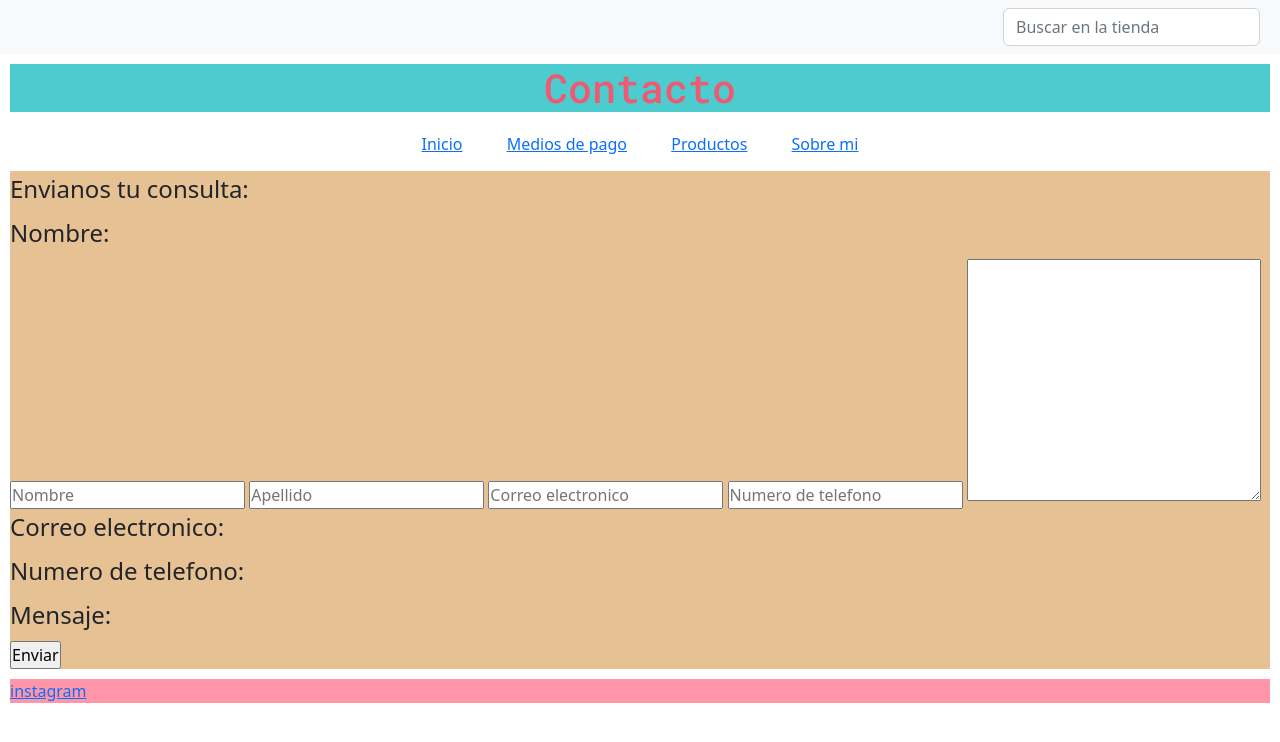
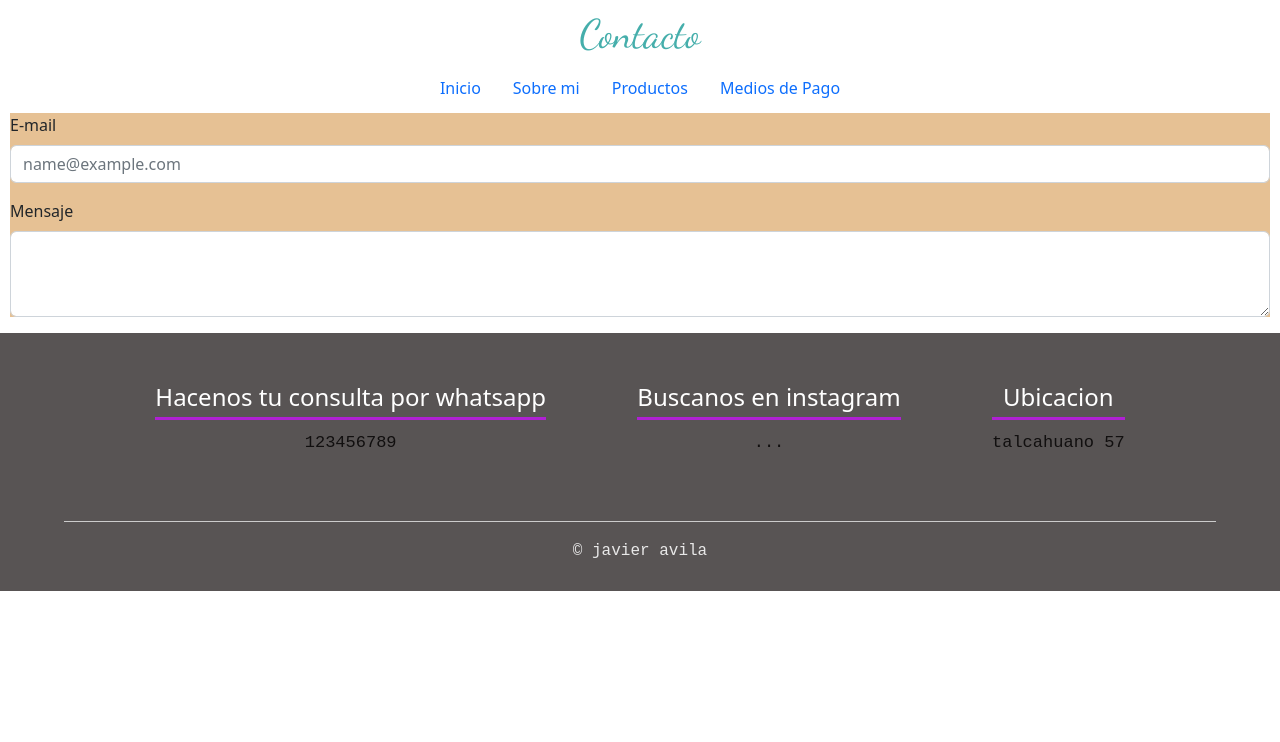
Before and after one commit to javiavila/entregable-javier_avila, a plain HTML site: page proyecto/pages/contacto.html in a window 1280 px wide. Drawn offline with nearby package versions, Linux system fonts and the light colour scheme.

Commit message:
ultima entrega

```diff
--- a/proyecto/css/style.scss
+++ b/proyecto/css/style.scss
@@ -1,4 +1,4 @@
-@import url("https://fonts.googleapis.com/css2?family=Roboto+Mono:wght@300;500&display=swap");
+@import url('https://fonts.googleapis.com/css2?family=Dancing+Script:wght@600&display=swap');
 @import "colores";
 * {
   margin: 0;
@@ -10,10 +10,11 @@ body {
 }
 
 h1 {
-  color: rgb(239, 89, 114);
-  font-family: "Roboto Mono", monospace;
+  color:rgb(69, 174, 171) ;
+  font-family: 'Dancing Script', cursive;
   text-align: center;
 }
+
 
 .menu {
     width: 100%;
--- a/proyecto/pages/contacto.html
+++ b/proyecto/pages/contacto.html
@@ -21,27 +21,24 @@
 
 <body>
 
-
-    <nav class="navbar bg-light">
-        <div class="container-fluid">
-            <a class="navbar-brand"></a>
-          <form class="d-flex" role="search">
-            <input class="form-control me-2" type="Search" placeholder="Buscar en la tienda" aria-label="Search">
-          </form>
-        </div>
-      </nav>
-
     <header>
         <h1>Contacto</h1>
     </header>
 
-
     <nav>
-        <ul class="menu">
-            <li><a href="../index.html">Inicio</a></li>
-            <li><a href="./mediosdepago.html">Medios de pago</a></li>
-            <li><a href="./productos.html">Productos</a></li>
-            <li><a href="./sobremi.html">Sobre mi</a></li>
+        <ul class="nav justify-content-center">
+                    <li class="nav-item">
+                    <a class="nav-link" href="../index.html">Inicio</a>
+                    </li>
+                    <li class="nav-item">
+                    <a class="nav-link" href="../pages/sobremi.html">Sobre mi</a>
+                    </li>
+                    <li class="nav-item">
+                    <a class="nav-link" href="../pages/productos.html">Productos</a>
+                    </li>
+                    <li class="nav-item">
+                    <a class="nav-link" href="../pages/mediosdepago.html">Medios de Pago</a>
+                    </li>
         </ul>
     </nav>
 
@@ -49,38 +46,35 @@
     <main>
 
     <aside>
-        <form action="" method="get" enctype="multipart/form-data">
-            <fieldset>
-                <legend>Envianos tu consulta:</legend>
-                <legend>Nombre:</legend>
-                <input type="text" placeholder="Nombre" >
-                <input type="text" placeholder="Apellido">
-
-                <legend>Correo electronico:</legend>
-                <input type="text" placeholder="Correo electronico">
-
-                <legend>Numero de telefono:</legend>
-                <input type="text" placeholder="Numero de telefono">
-
-                <legend>Mensaje:</legend>
-                <textarea name="" id="" cols="30" rows="10"></textarea>
-
-            </fieldset>
-
-            <input type="submit" value="Enviar">
-
-        </form>
-
+        <div class="mb-3">
+            <label for="exampleFormControlInput1" class="form-label">E-mail</label>
+            <input type="email" class="form-control" id="exampleFormControlInput1" placeholder="name@example.com">
+          </div>
+          <div class="mb-3">
+            <label for="exampleFormControlTextarea1" class="form-label">Mensaje</label>
+            <textarea class="form-control" id="exampleFormControlTextarea1" rows="3"></textarea>
+          </div>
     </aside>
 
     </main>
 
     <footer>
-        <nav>
-            <div><a href="instagram">instagram</a></div>
-        </nav>
+        <div class="contenedor-footer">
+            <div class="content-foo">
+                <h4>Hacenos tu consulta por whatsapp</h4>
+                <p>123456789</p>
+            </div>
+            <div class="content-foo">
+                <h4>Buscanos en instagram</h4>
+                <p>...</p>
+            </div>
+            <div class="content-foo">
+                <h4>Ubicacion</h4>
+                <p>talcahuano 57</p>
+            </div>
+        </div>
+        <h2 class="titulo-final">&copy; javier avila</h2>
     </footer>
-
     <!--Bootstrap JS-->
     <script src="https://cdn.jsdelivr.net/npm/bootstrap@5.2.0-beta1/dist/js/bootstrap.bundle.min.js" integrity="sha384-pprn3073KE6tl6bjs2QrFaJGz5/SUsLqktiwsUTF55Jfv3qYSDhgCecCxMW52nD2" crossorigin="anonymous"></script>
 
```
Also changed, not shown: proyecto/index.html (+22 -34 lines), proyecto/pages/mediosdepago.html (+33 -24 lines), proyecto/pages/productos.html (+22 -96 lines), proyecto/pages/sobremi.html (+29 -19 lines), proyecto/assets/image/Clasicas.png (added), proyecto/assets/image/logo.png, proyecto/assets/image/tarta.jpg, proyecto/css/style.css, 5 other files.
